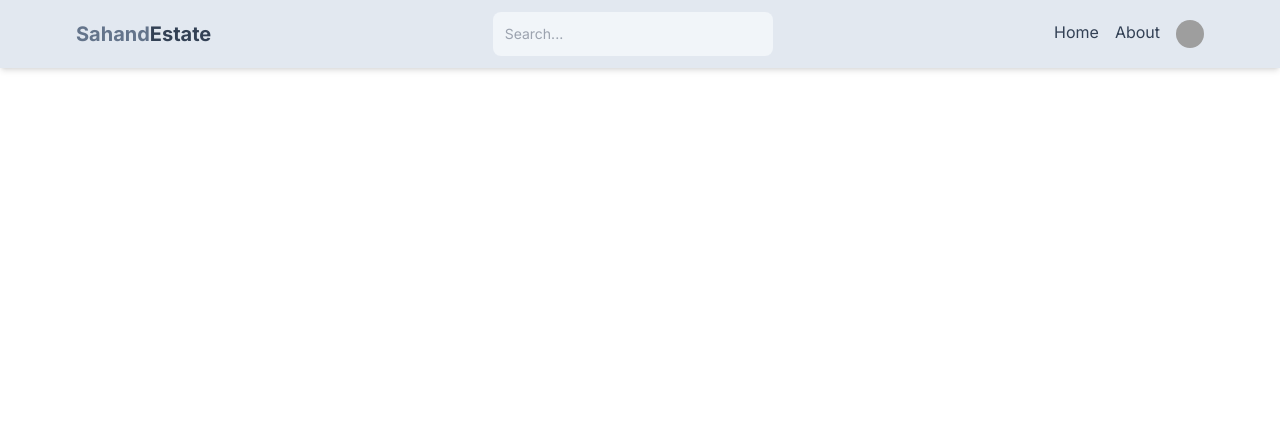
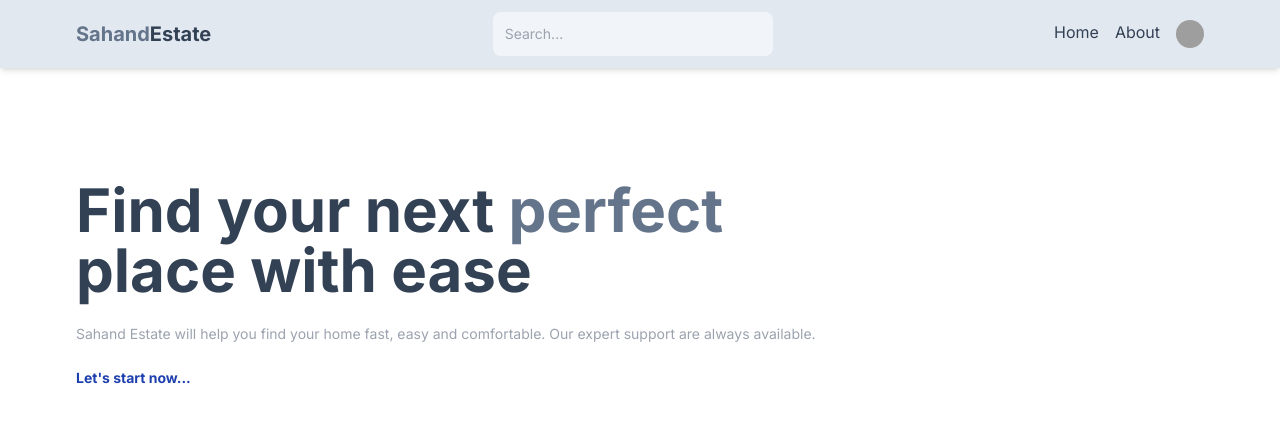
Before and after one commit to krisking23/real-estate-app, a Next.js app in the folder client/: page / in a window 1280 px wide. Shown: the top 422 px of the page. Built offline with nearby package versions, Linux system fonts and the light colour scheme; grey boxes are pictures that could not be loaded.

Commit message:
started hero section

```diff
--- /dev/null
+++ b/client/src/app/components/Hero.jsx
@@ -0,0 +1,45 @@
+import Link from "next/link";
+import React from "react";
+// import { Carousel } from "@material-tailwind/react";
+
+export const Hero = () => {
+  return (
+    <section class=" max-w-6xl mx-auto py-28 px-3">
+      <div class="flex flex-col gap-6">
+        <h1 class="text-slate-700 font-bold text-3xl lg:text-6xl">
+          Find your next
+          <span class="text-slate-500"> perfect</span>
+          <br></br>
+          place with ease
+        </h1>
+        <p class="text-gray-400 text-xs sm:text-sm">
+          Sahand Estate will help you find your home fast, easy and comfortable.
+          Our expert support are always available.
+        </p>
+        <Link
+          href="/search"
+          class="text-xs sm:text-sm text-blue-800 font-bold hover:underline"
+        >
+          Let's start now...
+        </Link>
+      </div>
+      {/* <Carousel className="rounded-xl">
+        <img
+          src="https://images.unsplash.com/photo-1497436072909-60f360e1d4b1?ixlib=rb-4.0.3&ixid=MnwxMjA3fDB8MHxwaG90by1wYWdlfHx8fGVufDB8fHx8&auto=format&fit=crop&w=2560&q=80"
+          alt="image 1"
+          className="h-full w-full object-cover"
+        />
+        <img
+          src="https://images.unsplash.com/photo-1493246507139-91e8fad9978e?ixlib=rb-4.0.3&ixid=MnwxMjA3fDB8MHxwaG90by1wYWdlfHx8fGVufDB8fHx8&auto=format&fit=crop&w=2940&q=80"
+          alt="image 2"
+          className="h-full w-full object-cover"
+        />
+        <img
+          src="https://images.unsplash.com/photo-1518623489648-a173ef7824f3?ixlib=rb-4.0.3&ixid=MnwxMjA3fDB8MHxwaG90by1wYWdlfHx8fGVufDB8fHx8&auto=format&fit=crop&w=2762&q=80"
+          alt="image 3"
+          className="h-full w-full object-cover"
+        />
+      </Carousel> */}
+    </section>
+  );
+};
--- a/client/src/app/page.js
+++ b/client/src/app/page.js
@@ -1,7 +1,10 @@
 import Image from "next/image";
+import { Hero } from "./components/Hero";
 
 export default function Home() {
   return (
-    <main className="flex min-h-screen flex-col items-center justify-between p-24"></main>
+    <main>
+      <Hero />
+    </main>
   );
 }
```
Also changed, not shown: client/package.json (+6 -5 lines), 1 other file (tests, documents, lock files or other folders).
